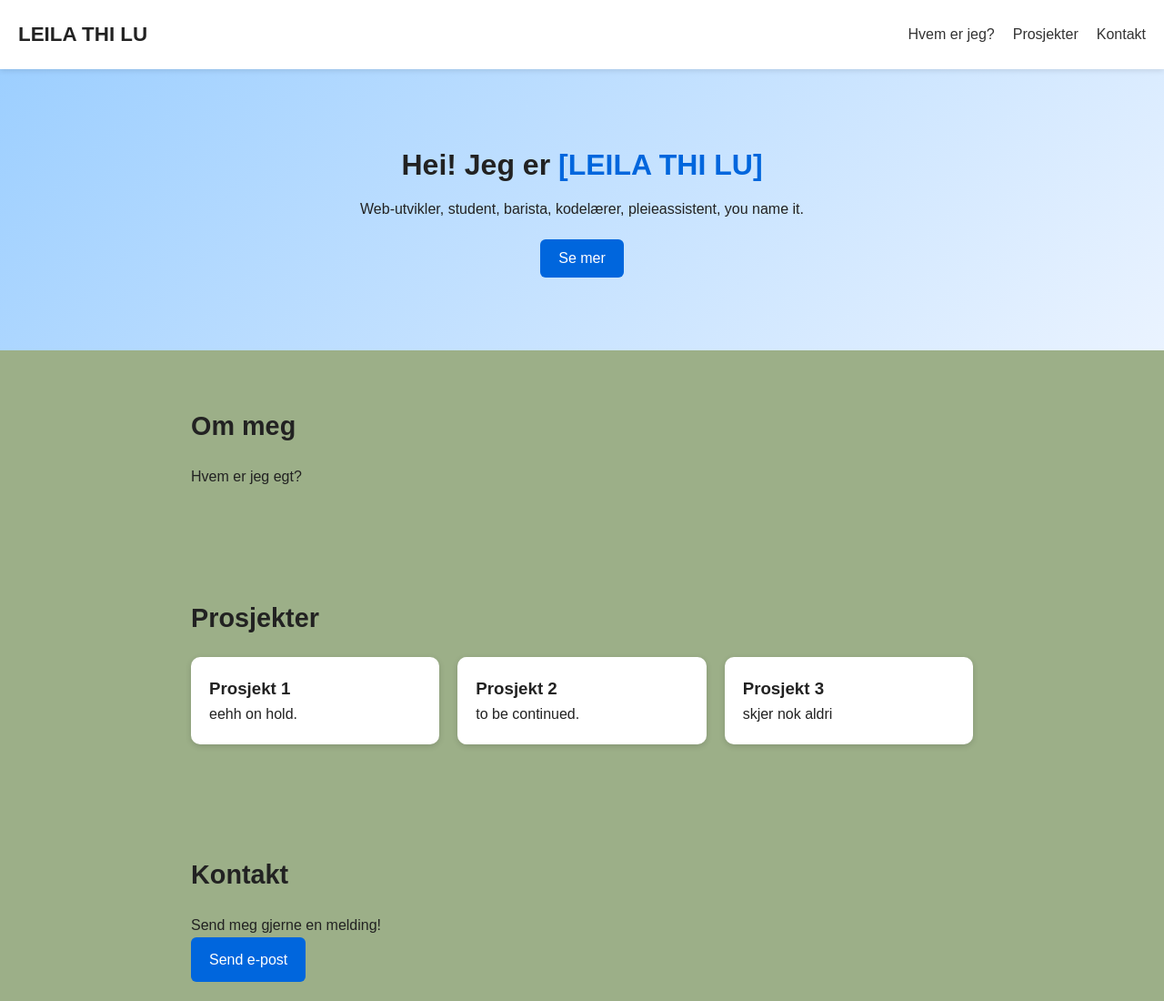
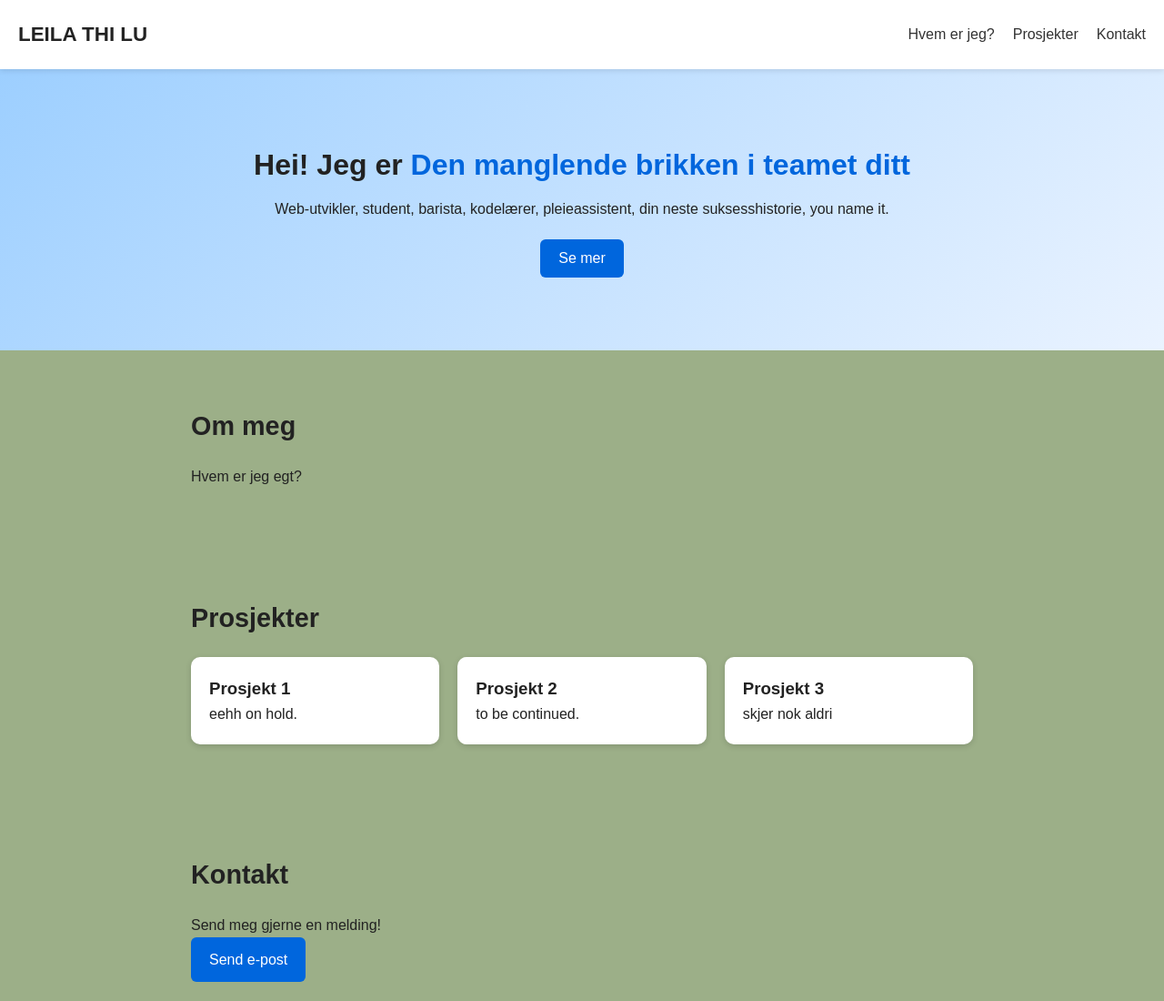
Before and after one commit to leilailu/leilailu.github.io, a plain HTML site: page index.html in a window 1280 px wide. Shown: the top 1100 px of the page at 91% size. Drawn offline with Linux system fonts and the light colour scheme.

Commit message:
Update index.html
pynta på navnet mitt

```diff
--- a/index.html
+++ b/index.html
@@ -20,8 +20,8 @@
 
     <!-- HERO SECTION -->
     <header class="hero">
-        <h2>Hei! Jeg er <span class="highlight">[LEILA THI LU]</span></h2>
-        <p>Web-utvikler, student, barista, kodelærer, pleieassistent, you name it.</p>
+        <h2>Hei! Jeg er <span class="highlight">Den manglende brikken i teamet ditt</span></h2>
+        <p>Web-utvikler, student, barista, kodelærer, pleieassistent, din neste suksesshistorie, you name it.</p>
         <button id="scrollButton">Se mer</button>
     </header>
 
```
